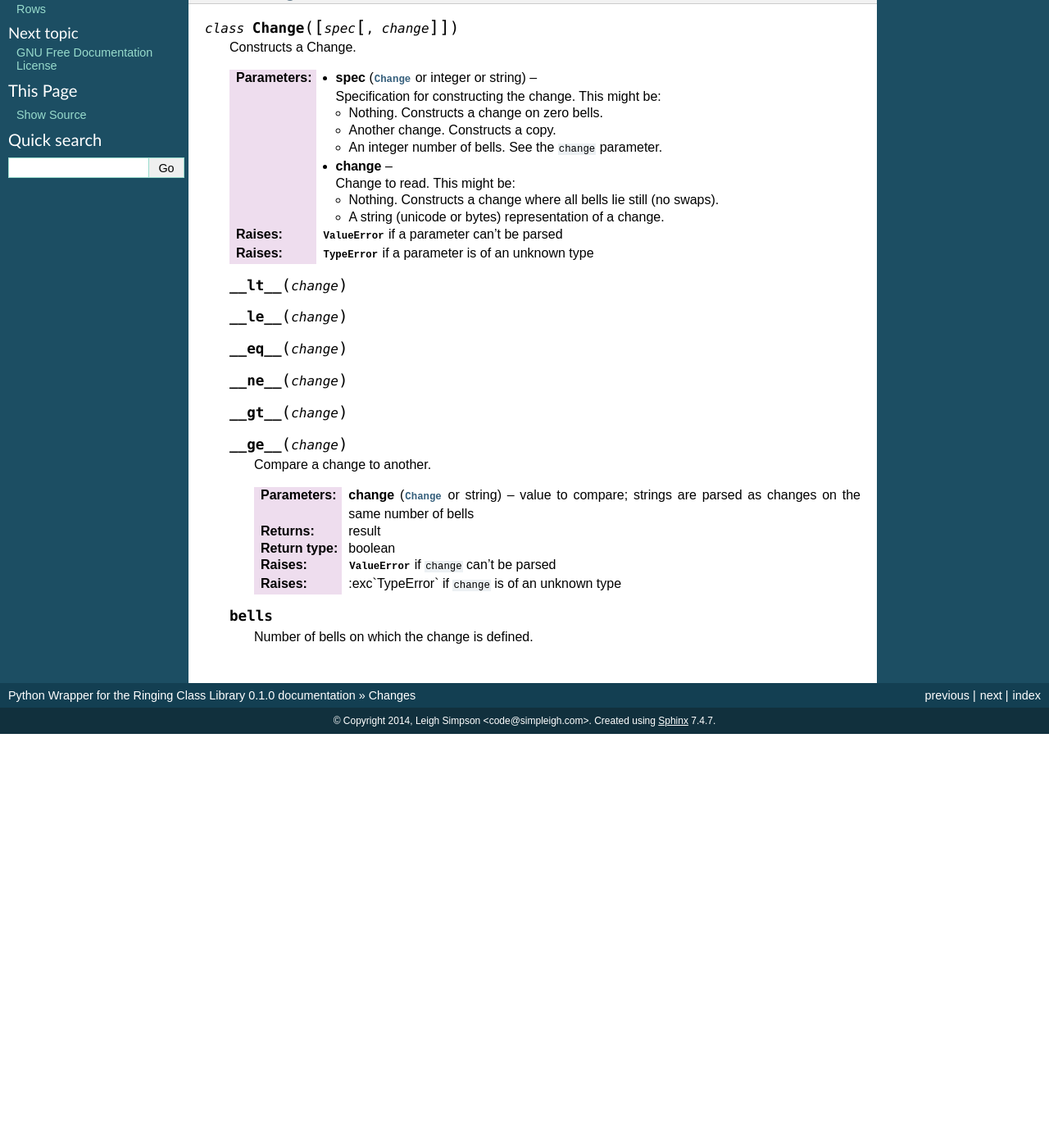
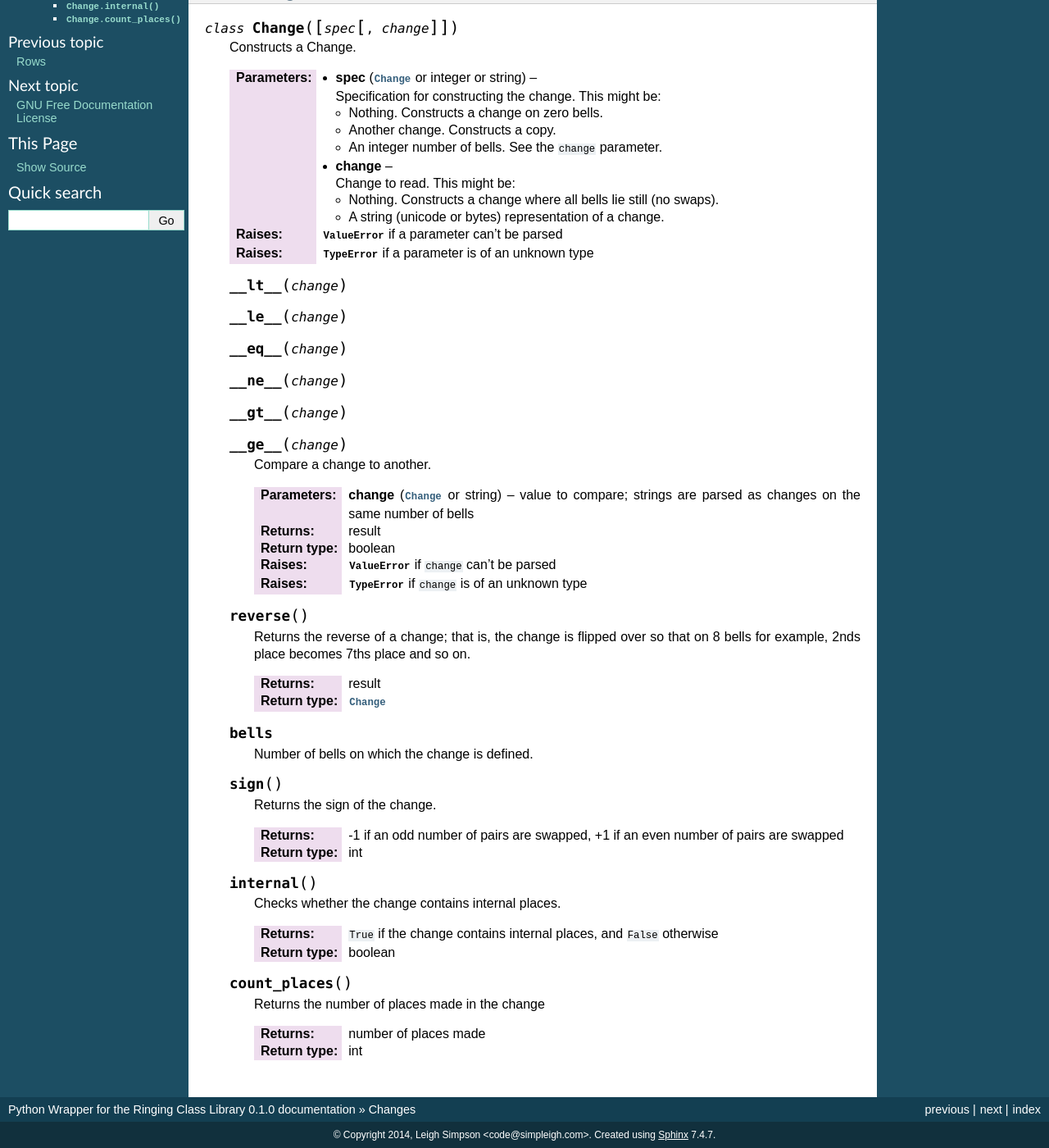
Before and after one commit to ringing-lib/ringing-lib-python, a Sphinx documentation site: the page built from docs/source/classes/change.rst, in a window 1280 px wide and 1400 px high, scrolled down 268 px. Shown: the whole window at 82% size. Built offline with Sphinx 7.4.7, drawn with Linux system fonts in a browser that asks for light colours; before the commit the page ends 1163 px from its top, so only the background shows below that; some of the changed text lies outside the part shown.

Commit message:
Implemented four simpler Change methods

```diff
--- a/docs/source/classes/change.rst
+++ b/docs/source/classes/change.rst
@@ -46,8 +46,39 @@ The Change Class
       :return: result
       :rtype: boolean
       :raises: :exc:`ValueError` if ``change`` can't be parsed
-      :raises: :exc`TypeError` if ``change`` is of an unknown type
+      :raises: :exc:`TypeError` if ``change`` is of an unknown type
+
+   .. method:: reverse()
+
+      Returns the reverse of a change; that is, the change is flipped over so
+      that on 8 bells for example, 2nds place becomes 7ths place and so on.
+
+      :return: result
+      :rtype: :class:`Change`
 
    .. attribute:: bells
 
       Number of bells on which the change is defined.
+
+   .. method:: sign()
+
+      Returns the sign of the change.
+
+      :return: -1 if an odd number of pairs are swapped, +1 if an even number of
+         pairs are swapped
+      :rtype: int
+
+   .. method:: internal()
+
+      Checks whether the change contains internal places.
+
+      :return: ``True`` if the change contains internal places, and ``False``
+         otherwise
+      :rtype: boolean
+
+   .. method:: count_places()
+
+      Returns the number of places made in the change
+
+      :return: number of places made
+      :rtype: int
```
Also changed, not shown: 2 other files.
